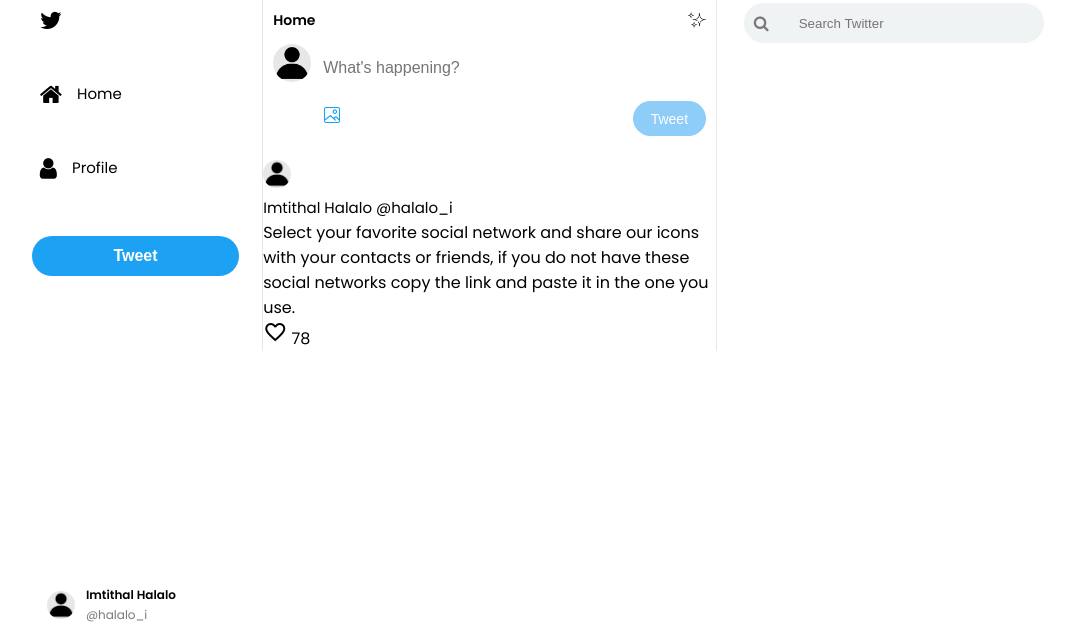
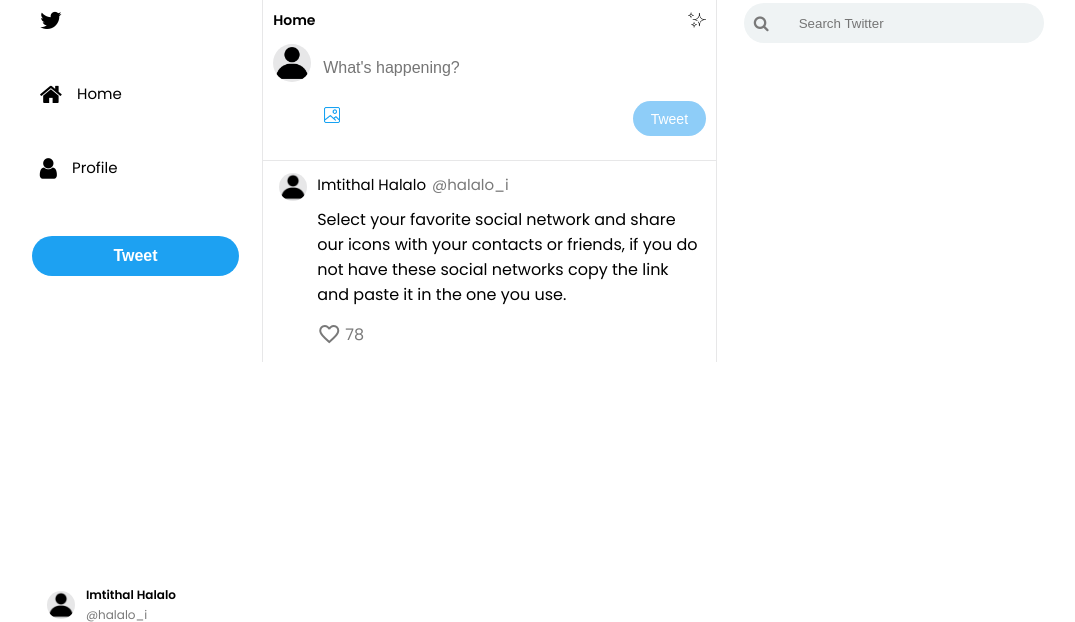
Before and after one commit to imtithalhalalo/twitter-clone, a PHP site: page /feed.html in a window 1280 px wide. Shown: the top 622 px of the page, without its empty margins (109-1184 px from the left). Run offline with PHP 8.4, Linux system fonts and the light colour scheme.

Commit message:
Adding css tweet

```diff
--- a/frontend/css/style.css
+++ b/frontend/css/style.css
@@ -389,3 +389,51 @@ select {
 .tweet-action .tweet-button .clicked {
   background-color: #1da1f2;
 }
+
+.tweet {
+  display: flex;
+  width: 100%;
+  min-height: 100px;
+  padding: 12px 16px 0 16px;
+  border-top: 1px solid #e7e7e8;
+  cursor: pointer;
+}
+
+.tweet-details {
+  width: 100%;
+  margin-left: 10px;
+  display: flex;
+  flex-direction: column;
+}
+
+.tweet i {
+  color: #797979;
+}
+
+.user-details {
+  font-weight: 700;
+  font-size: 14px;
+}
+
+.user-details span {
+  color: #797979;
+  font-weight: 400;
+  margin-left: 2px;
+}
+
+.tweet-txt {
+  width: 100%;
+  margin-top: 10px;
+}
+
+.tweet-fav {
+  margin: 15px 0;
+  display: flex;
+  width: 100%;
+}
+
+.tweet-fav span {
+  color: #797979;
+  font-weight: normal;
+  margin-left: 4px;
+}
```
